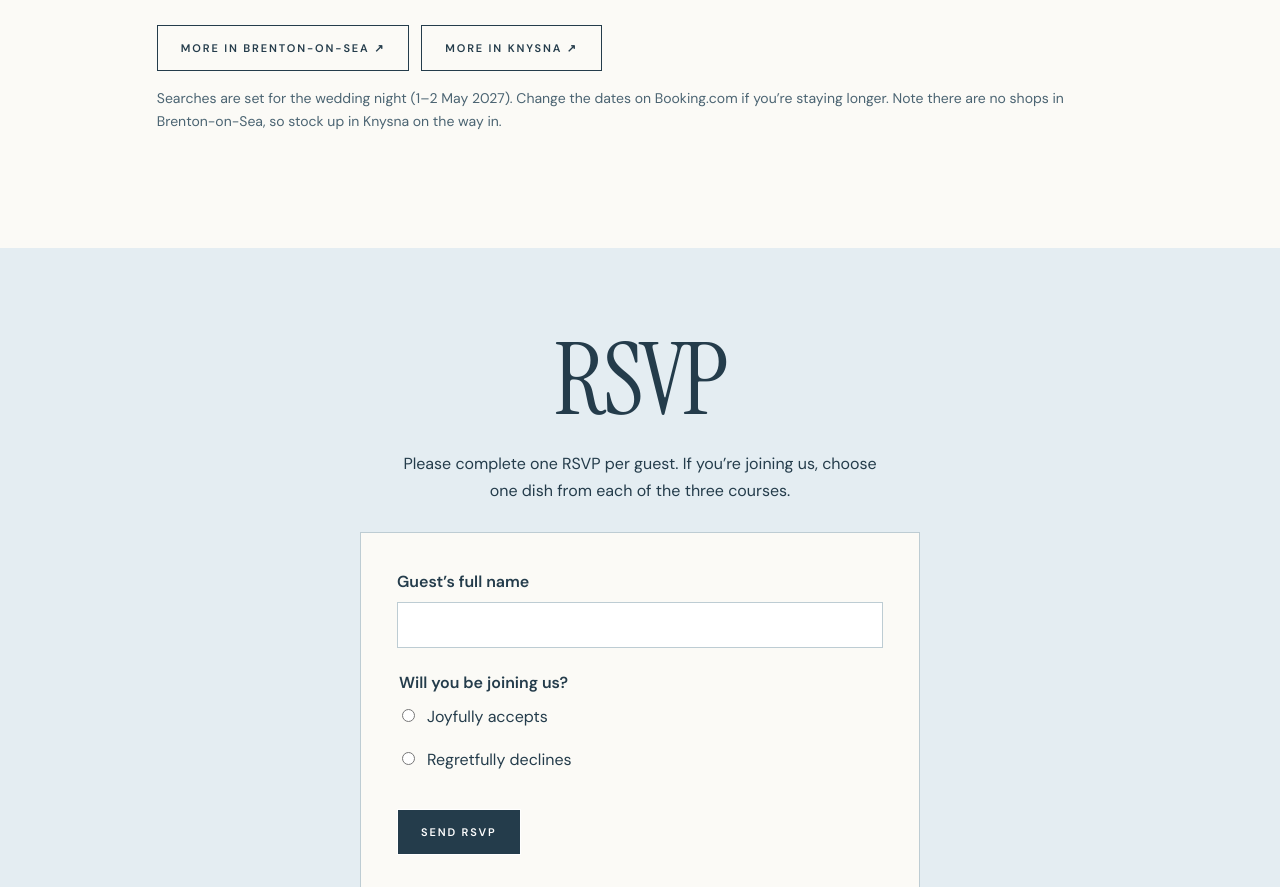
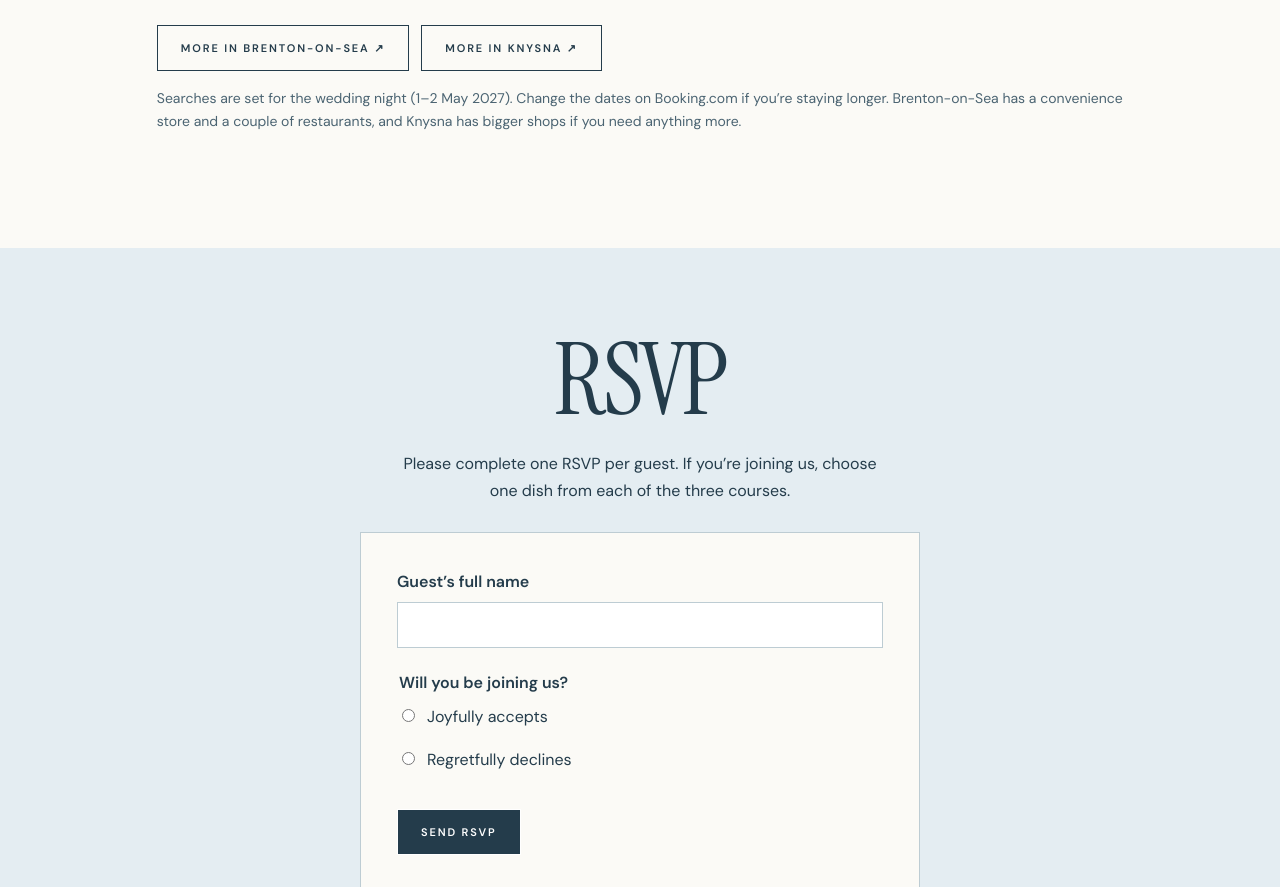
Before and after one commit to HappySnapper888/coast-to-crusi, a plain HTML site: page dist/index.html in a window 1280 px wide. Shown: the part 3899-4786 px from the top of the page. Drawn offline with Linux system fonts and the light colour scheme.

Commit message:
Correct shops note in accommodation section
Co-Authored-By: Claude Opus 5.5 <noreply@anthropic.com>
Claude-Session: https://claude.ai/code/session_019M4N9aF4ccfQQF9gbPexvr

```diff
--- a/dist/index.html
+++ b/dist/index.html
@@ -194,7 +194,7 @@ section[id]{scroll-margin-top:12px}
 <a class="button" href="https://www.booking.com/searchresults.en-gb.html?ss=Brenton-on-Sea&amp;checkin=2027-05-01&amp;checkout=2027-05-02&amp;group_adults=2" target="_blank" rel="noopener">More in Brenton-on-Sea ↗</a>
 <a class="button" href="https://www.booking.com/searchresults.en-gb.html?ss=Knysna&amp;checkin=2027-05-01&amp;checkout=2027-05-02&amp;group_adults=2" target="_blank" rel="noopener">More in Knysna ↗</a>
 </div>
-<p class="stay-note">Searches are set for the wedding night (1–2 May 2027). Change the dates on Booking.com if you’re staying longer. Note there are no shops in Brenton-on-Sea, so stock up in Knysna on the way in.</p>
+<p class="stay-note">Searches are set for the wedding night (1–2 May 2027). Change the dates on Booking.com if you’re staying longer. Brenton-on-Sea has a convenience store and a couple of restaurants, and Knysna has bigger shops if you need anything more.</p>
 </section>
 <section class="rsvp" id="rsvp" aria-labelledby="rsvp-title">
 <h2 id="rsvp-title">RSVP</h2>
```
